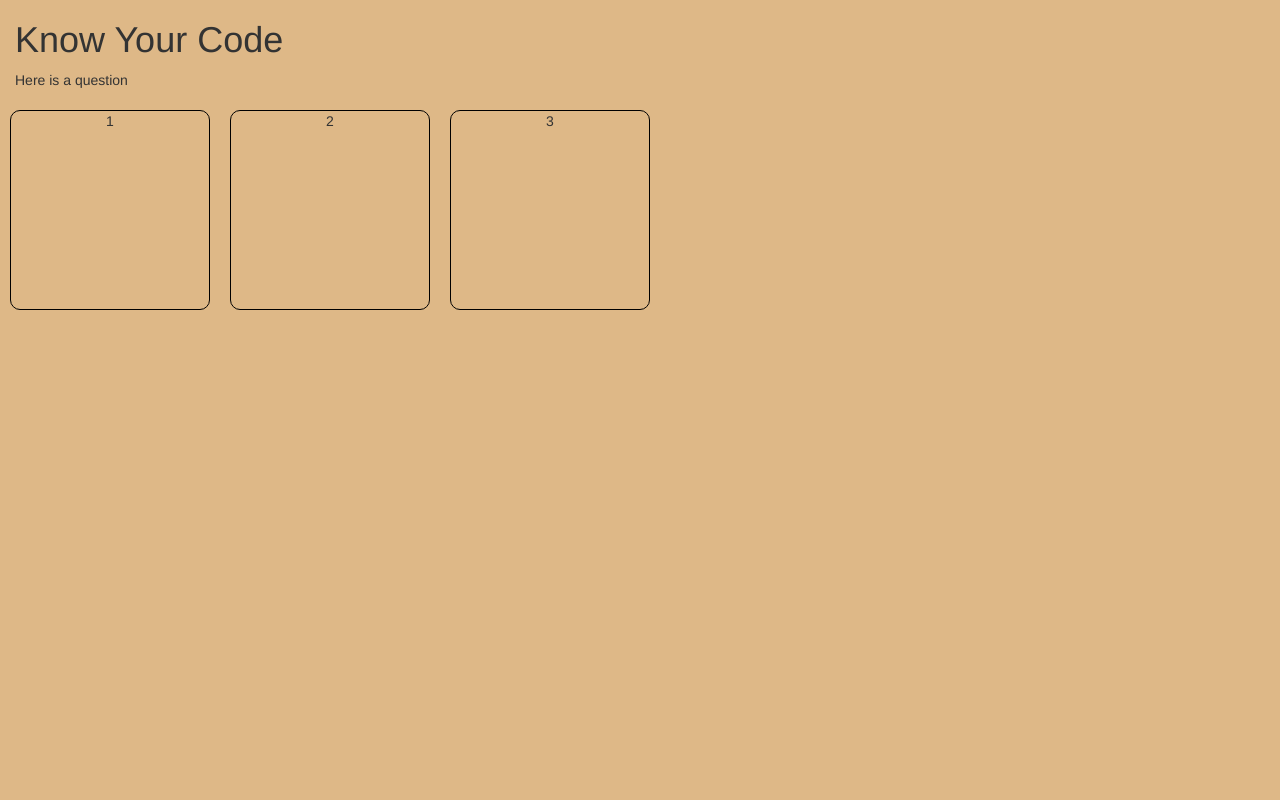
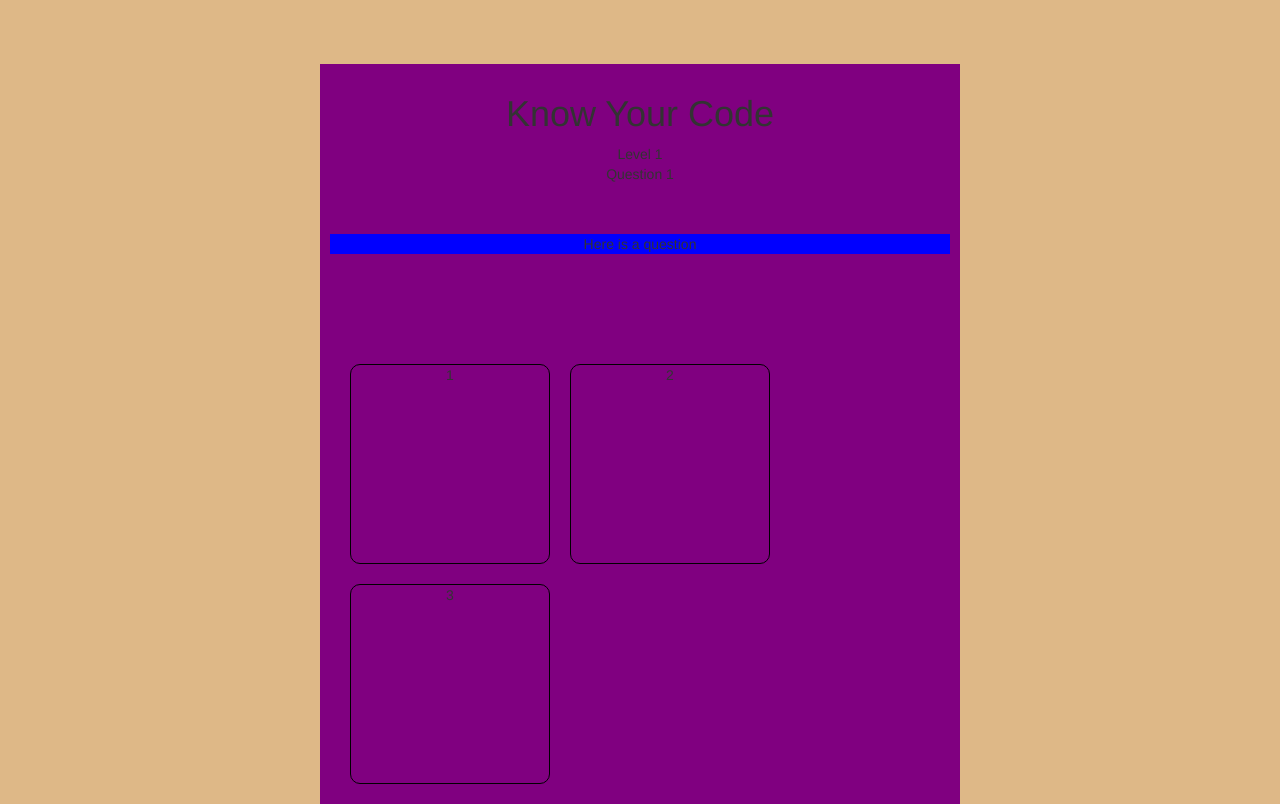
Before and after one commit to katie80/Hackathon, a plain HTML site: page index.html in a window 1280 px wide. Drawn offline with nearby package versions, Linux system fonts and the light colour scheme.

Commit message:
div for level number and a div for question number

```diff
--- a/index.html
+++ b/index.html
@@ -10,6 +10,14 @@
 	<div class="container">
 		<div id="title_div">
 			<h1 id="title">Know Your Code</h1>
+		</div>
+
+		<div id="level_div">
+			Level 1
+		</div>
+
+		<div id="question_number_div">
+			Question 1
 		</div>
 
 		<div id="question_div">
--- a/styles.css
+++ b/styles.css
@@ -1,7 +1,10 @@
-.container {
+body {
 	background-color: burlywood;
-	height: 100vh;
-	width: 100%;
+}
+
+#question_div {
+	background-color: blue;
+	margin-top: 50px;
 }
 
 .answers {
@@ -13,17 +16,15 @@
 }
 
 #answers_div {
+	margin-left: 10px;
+	margin-top: 100px;
+}
+
+.container {
+	background-color: purple;
+	margin: auto;
+	margin-top: 5%;
+	width: 50%;
+	padding: 10px;
 	text-align: center;
 }
-
-#answers1 {
-	float: left;
-}
-
-#answers1 {
-	display: inline;
-}
-
-#answers1 {
-	float: right;
-}
```
